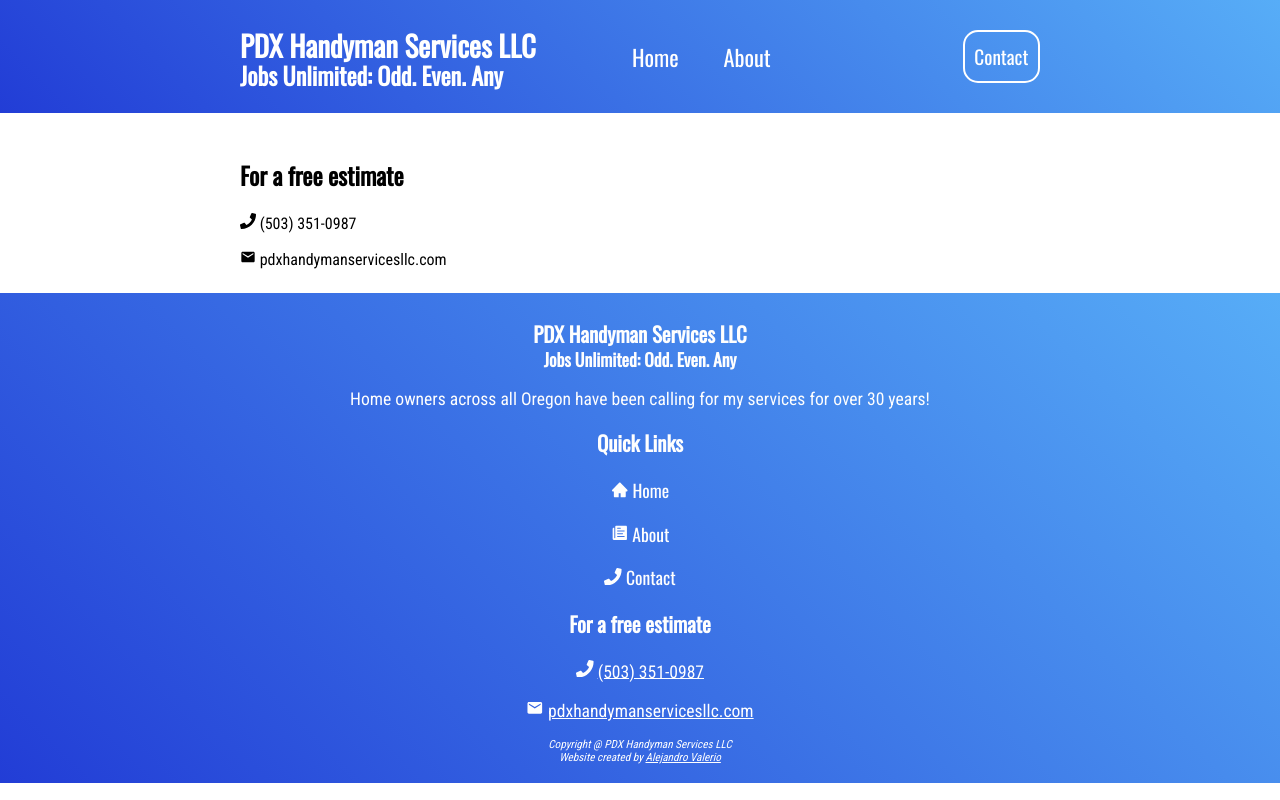
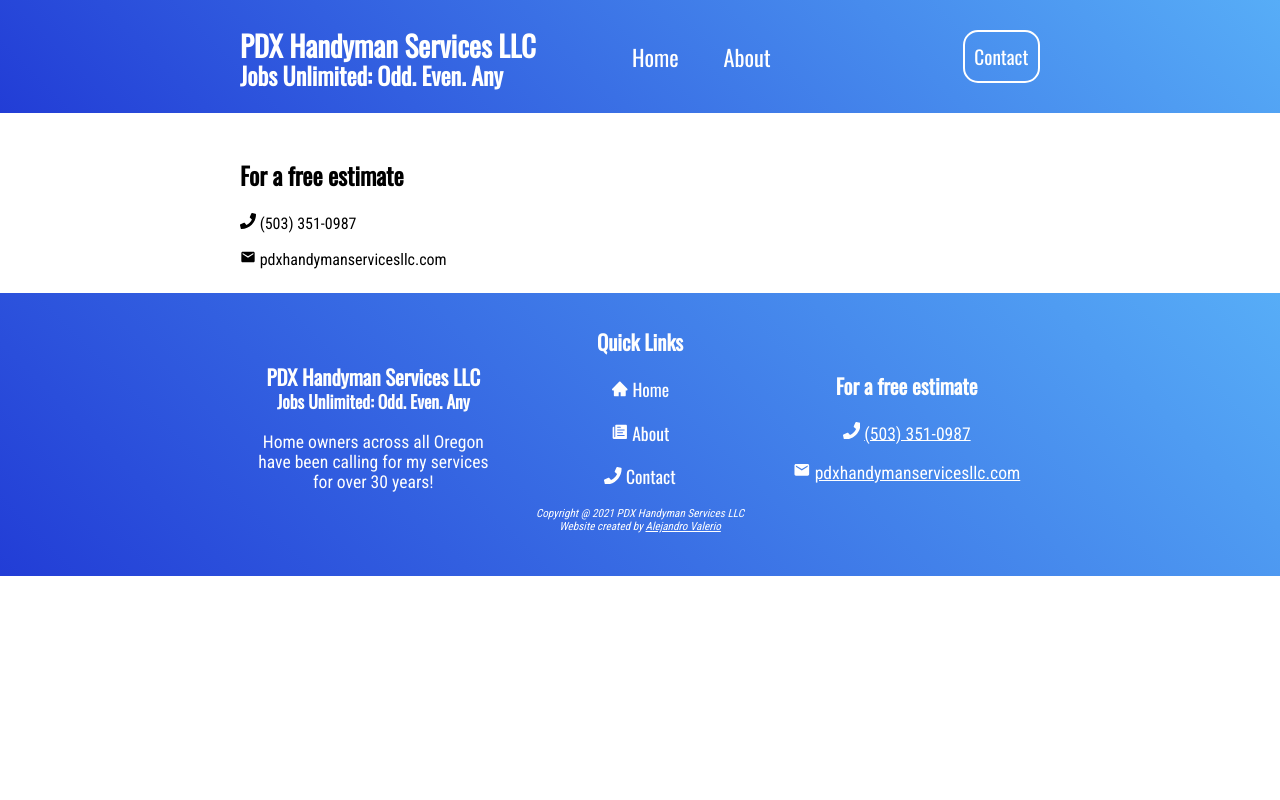
Before and after one commit to AlexV713/PDX-React, a React (Create React App) app in the folder pdx-react/: page /Contact in a window 1280 px wide. Built offline with nearby package versions, Linux system fonts and the light colour scheme.

Commit message:
Styled Footer
I styled the footer for desktop view and capitalized the headings for the home page.

```diff
--- a/pdx-react/src/App.css
+++ b/pdx-react/src/App.css
@@ -400,5 +400,14 @@ footer .creator {
     grid-gap: 1em;
     place-items: center;
   }
+  footer {
+    text-align: center;
+    padding: 1em 15em 2em;
+    display: -ms-grid;
+    display: grid;
+    -ms-grid-columns: (minmax(1em, 1fr))[3];
+        grid-template-columns: repeat(3, minmax(1em, 1fr));
+    place-items: center;
+  }
 }
 /*# sourceMappingURL=App.css.map */
--- a/pdx-react/src/App.sass
+++ b/pdx-react/src/App.sass
@@ -267,3 +267,9 @@ footer
             grid-template-columns: repeat(3, minmax(1em, 1fr))
             grid-gap: 1em
             place-items: center
+
+    footer
+        padding: 1em 15em 2em
+        display: grid
+        grid-template-columns: repeat(3, minmax(1em, 1fr))
+        place-items: center
--- a/pdx-react/src/components/Footer.js
+++ b/pdx-react/src/components/Footer.js
@@ -9,9 +9,13 @@ function Footer() {
     return (
         <>
         <footer>
+            <div>
                 <h2>PDX Handyman Services LLC</h2>
                 <h3>Jobs Unlimited: Odd. Even. Any</h3>
                 <p>Home owners across all Oregon have been calling for my services for over 30 years!</p>
+            </div>
+
+            <div>
                 <h2>Quick Links</h2>
                 <br/>
                 <nav id="footer-links">
@@ -33,11 +37,15 @@ function Footer() {
                         </li>
                     </ul>
                 </nav>
+                <p className="copyright">Copyright @ 2021 PDX Handyman Services LLC <br/> Website created by <a href="http://alejandrovalerio.com/" target="_blank" rel="noreferrer" className="creator">Alejandro Valerio</a></p>
+            </div>
+
+            <div>
                 <h2>For a free estimate</h2>
                 <br/>
                 <p><FaIcons.FaPhone/> <a href="tel:+5033510987" className="tel">(503) 351-0987</a></p>
                 <p><MdIcons.MdEmail /> <a href="mailto:pdxhandymanservicesllc@gmail.com" className="email">pdxhandymanservicesllc.com</a></p>
-            <p className="copyright">Copyright @ PDX Handyman Services LLC <br/> Website created by <a href="http://alejandrovalerio.com/" target="_blank" rel="noreferrer" className="creator">Alejandro Valerio</a></p>
+            </div>
         </footer>
         </>
     )
--- a/pdx-react/src/components/pages/Home.js
+++ b/pdx-react/src/components/pages/Home.js
@@ -28,7 +28,7 @@ function Home() {
                 <img src="https://cdn.pixabay.com/photo/2017/12/19/12/54/mechanic-3027932_1280.jpg" alt="Change Later" className="grid-item2-image" />
 
                 <div className="grid-item3">
-                    <h3>More than 30 years of experience</h3>
+                    <h3>More Than 30 Years of Experience</h3>
                     <p>Text</p>
                 </div>
 
```
Also changed, not shown: 1 other file (tests, documents, lock files or other folders). Lines whose indentation alone changed are shown as unchanged.
